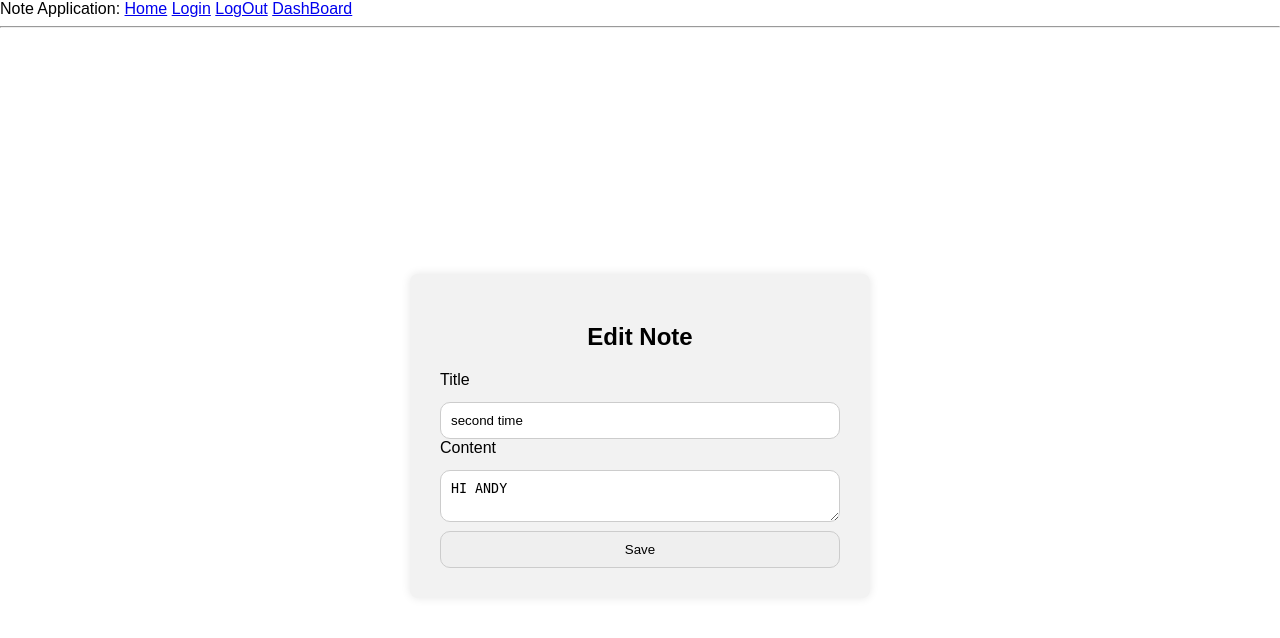
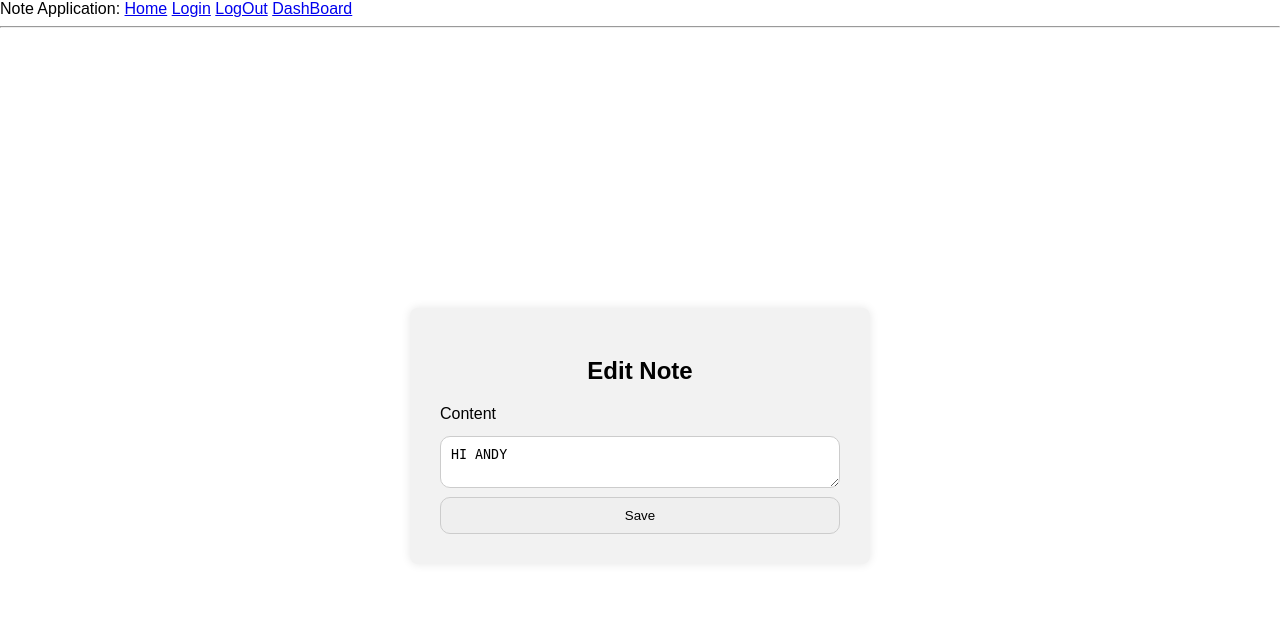
Before and after one commit to khangdang123/ProjectDatabase, a Flask app: page /edit_note/1 in a window 1280 px wide. Shown: the top 638 px of the page. Run offline with Flask 3, Linux system fonts and the light colour scheme; data comes from the database, SQL or seed files in the repository.

Commit message:
Update edit_note.html

```diff
--- a/app/templates/edit_note.html
+++ b/app/templates/edit_note.html
@@ -84,10 +84,6 @@
         {{ form.csrf_token }}
         {{ form.hidden_tag() }}
 
-        {{ form.title.label }}
-        {{ form.title }}
-        <br>
-
         {{ form.content.label }}
         {{ form.content }}
         <br>
```
